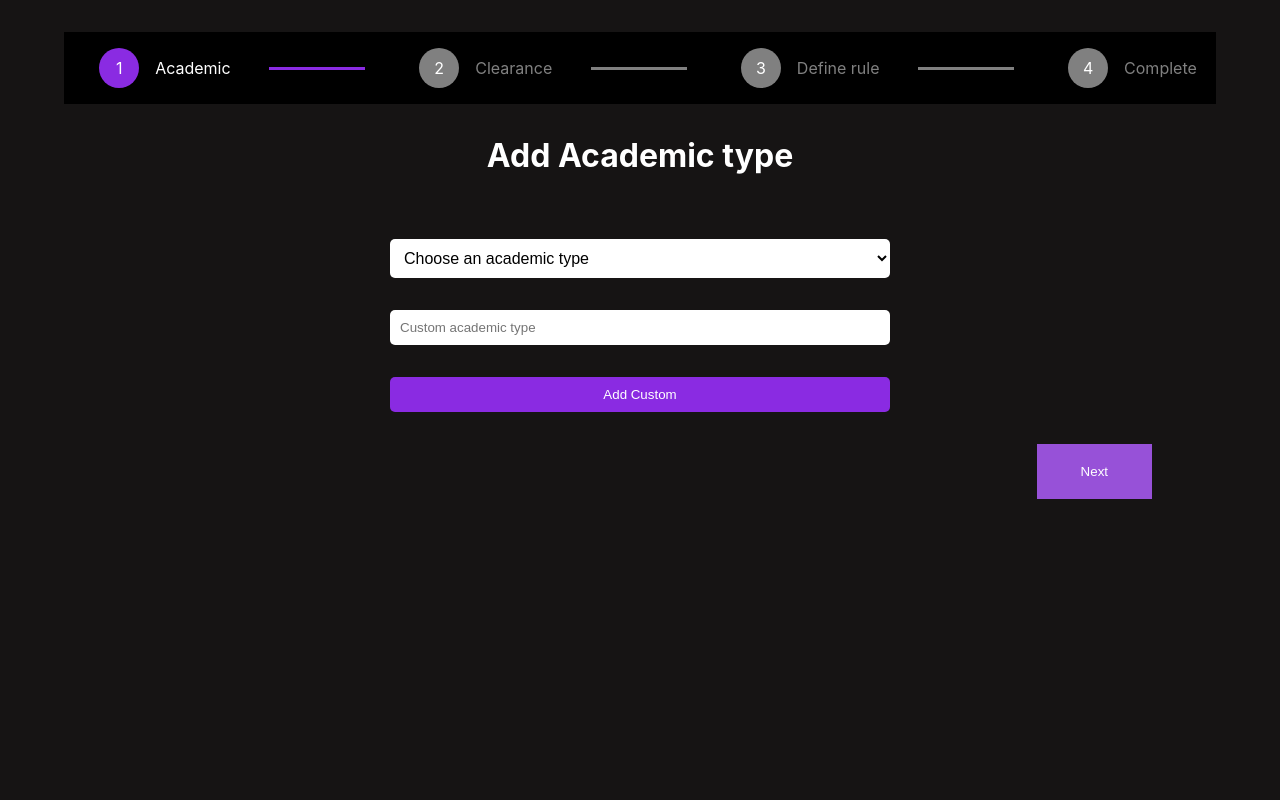
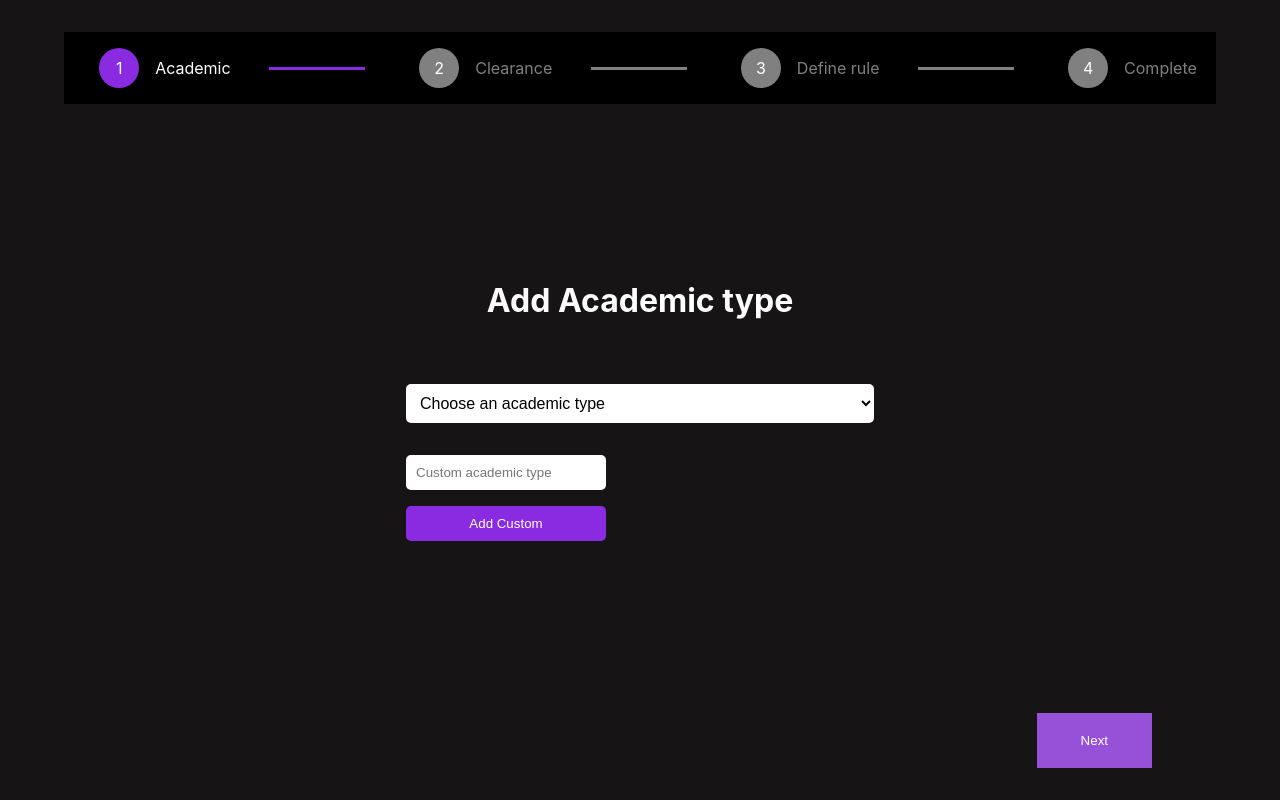
Before and after one commit to kennataddese6/BISCS, a React (Create React App) app in the folder frontend/: page / in a window 1280 px wide. Built offline with nearby package versions, Linux system fonts and the light colour scheme; the HTML template or start-up script is replaced by a standard one.

Commit message:
change the layout of the page

```diff
--- a/frontend/src/App.css
+++ b/frontend/src/App.css
@@ -1,22 +1,37 @@
 * {
   box-sizing: border-box;
 }
-body {
+html,
+body,
+#root {
+  height: 100%;
+  background-color: #161414;
+}
+.mainContainer {
   width: 100%;
   height: 100%;
-  background-color: #161414;
+  display: flex;
+  flex-direction: column;
+  align-items: center;
+  justify-content: space-between;
 }
 .stepContainer {
   text-align: center;
   color: white;
   width: 90%;
-  margin: 32px auto;
+  margin-top: 32px;
   height: auto;
   background-color: black;
   display: flex;
   justify-content: space-around;
   align-items: center;
   flex-wrap: wrap;
+}
+.academicContainer {
+  margin: auto;
+  padding: 16px;
+  max-width: 500px;
+  width: 80%;
 }
 .subStepContainer {
   display: flex;
@@ -52,8 +67,6 @@ body {
   text-align: center;
 }
 .academictypesContainer {
-  max-width: 500px;
-  width: 80%;
   height: auto;
   background-color: white;
   margin: 32px auto;
@@ -97,19 +110,21 @@ select {
   border: none;
   border-radius: 5px;
   font-size: 16px;
+  width: 100%;
 }
 .customAcademicTypeInput {
+  width: 200px;
   padding: 10px;
   border: none;
+  margin: 0;
 }
 .addCustomAcademicTypeButton {
   border: none;
   text-align: center;
-  max-width: 500px;
-  width: 80%;
+  width: 200px;
   height: auto;
   background-color: white;
-  margin: 32px auto;
+  margin: 16px 0;
   display: flex;
   justify-content: center;
   padding: 10px;
@@ -124,14 +139,15 @@ select {
 .nextButtonContainer {
   text-align: center;
   color: white;
+  margin-bottom: 16px;
   width: 80%;
-  margin: auto;
   height: auto;
   display: flex;
   justify-content: flex-end;
   align-items: center;
 }
 .nextStepButton {
+  margin-bottom: 16px;
   padding: 20px 44px;
   background-color: rgb(151, 81, 216);
   border: none;
--- a/frontend/src/App.js
+++ b/frontend/src/App.js
@@ -7,7 +7,7 @@ import "react-toastify/dist/ReactToastify.css";
 import { createAcademicType } from "./features/academicType/academicSlice";
 
 function App() {
-  const dispatch = useDispatch()
+  const dispatch = useDispatch();
   const [academicNames, setAcademicNames] = useState([]);
   const [academicTypes, setAcademicTypes] = useState(["Regular", "Extension"]);
   const [customAcademic, setCustomAcademic] = useState("");
@@ -44,11 +44,12 @@ function App() {
   };
   const handleSubmit = () => {
     console.log(academicNames);
-    dispatch(createAcademicType(academicNames))
+    dispatch(createAcademicType(academicNames));
   };
   return (
     <>
       <ToastContainer />
+      <div className="mainContainer">
         <div className="stepContainer">
           <div className="subStepContainer">
             <div className="stepCircle"> 1 </div>
@@ -70,6 +71,7 @@ function App() {
             <div className="stepText inactiveText"> Complete </div>
           </div>
         </div>
+        <div className="academicContainer">
           <h1 className="stepOneHeaderText"> Add Academic type</h1>
           <div className="academictypesContainer">
             {academicNames.map((academicName, index) => (
@@ -118,6 +120,7 @@ function App() {
           >
             Add Custom
           </button>
+        </div>
         <div className="nextButtonContainer">
           <button
             className="nextStepButton"
@@ -129,6 +132,7 @@ function App() {
             Next{" "}
           </button>
         </div>
+      </div>
     </>
   );
 }
```
Lines whose indentation alone changed are shown as unchanged.
